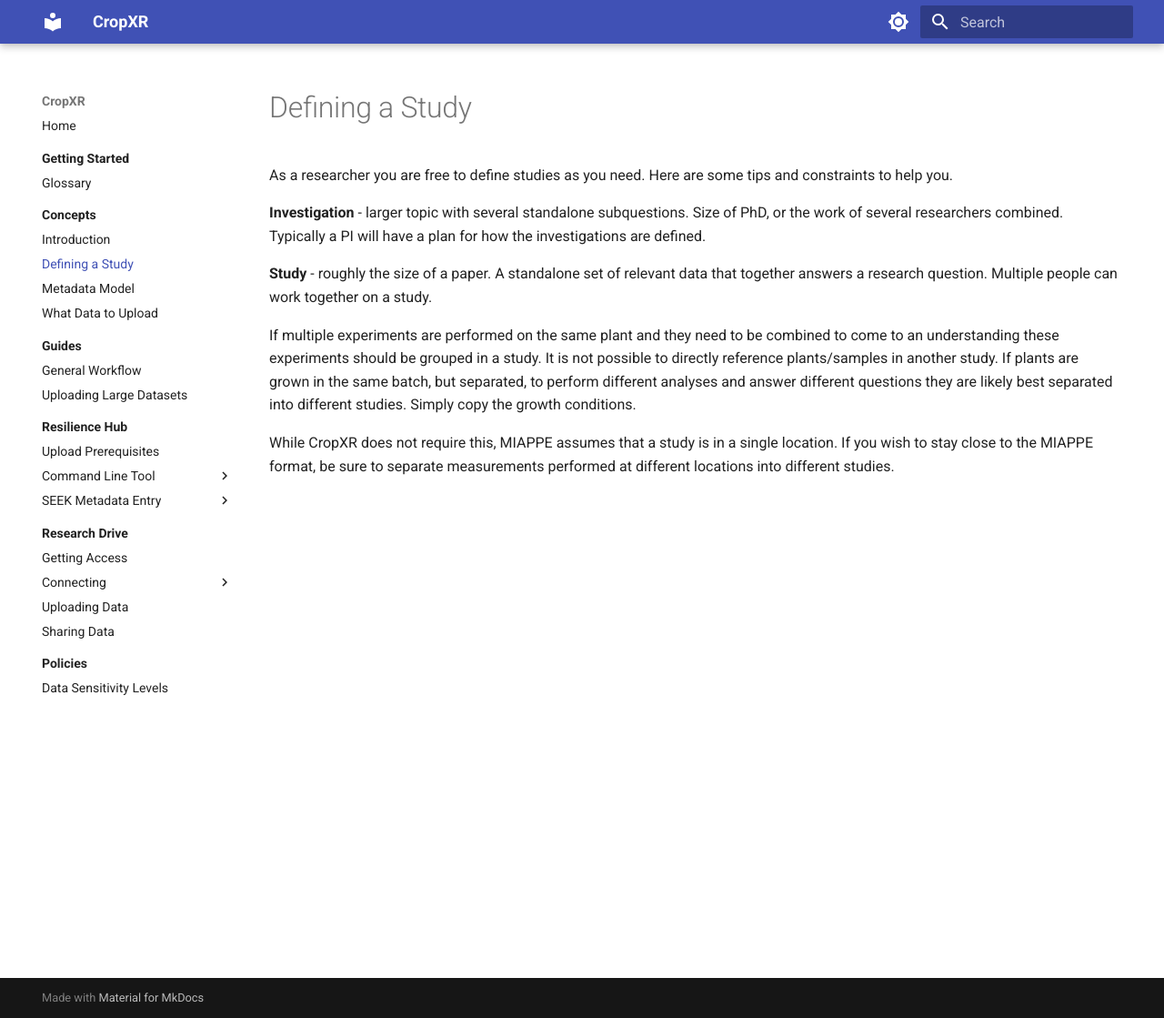
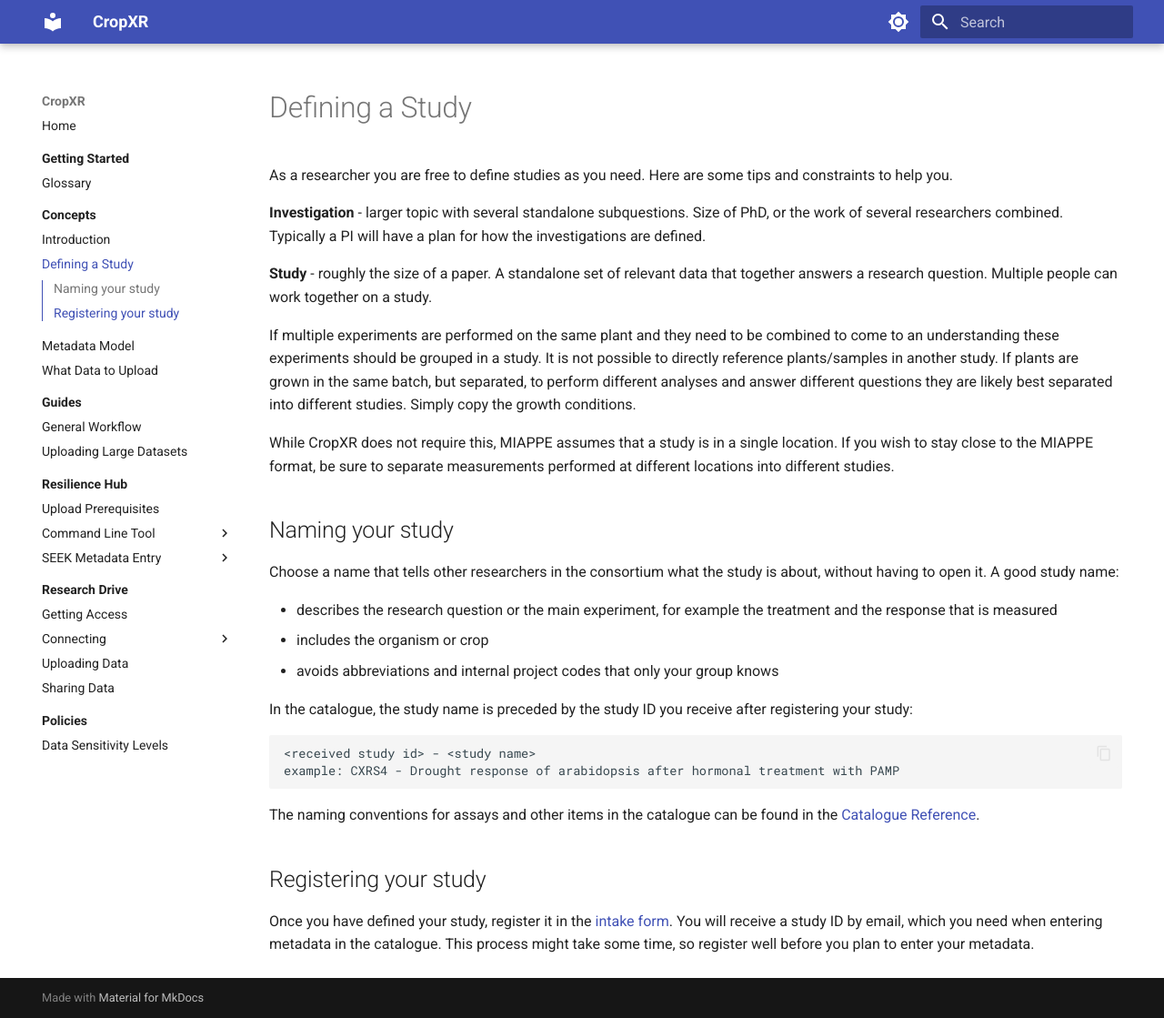
Before and after one commit to CropXR/documentation, an MkDocs documentation site: the page built from docs/concepts/defining-a-study.md, in a window 1280 px wide and 1119 px high. Shown: the whole window at 91% size. Built offline with MkDocs 1.6.1 and Material for MkDocs 9.7.7, drawn with Linux system fonts in a browser that asks for light colours.

Commit message:
Add study naming and registration guidance to Defining a Study

```diff
--- a/docs/concepts/defining-a-study.md
+++ b/docs/concepts/defining-a-study.md
@@ -1,3 +1,5 @@
+# Defining a Study
+
 As a researcher you are free to define studies as you need. Here are some tips and constraints to help you.
 
 **Investigation** - larger topic with several standalone subquestions. Size of PhD, or the work of several researchers combined. Typically a PI will have a plan for how the investigations are defined.
@@ -7,3 +9,22 @@ As a researcher you are free to define studies as you need. Here are some tips a
 If multiple experiments are performed on the same plant and they need to be combined to come to an understanding these experiments should be grouped in a study. It is not possible to directly reference plants/samples in another study. If plants are grown in the same batch, but separated, to perform different analyses and answer different questions they are likely best separated into different studies. Simply copy the growth conditions.
 
 While CropXR does not require this, MIAPPE assumes that a study is in a single location. If you wish to stay close to the MIAPPE format, be sure to separate measurements performed at different locations into different studies.
+
+## Naming your study
+
+Choose a name that tells other researchers in the consortium what the study is about, without having to open it. A good study name:
+
+- describes the research question or the main experiment, for example the treatment and the response that is measured
+- includes the organism or crop
+- avoids abbreviations and internal project codes that only your group knows
+
+In the catalogue, the study name is preceded by the study ID you receive after registering your study:
+
+    <received study id> - <study name>
+    example: CXRS4 - Drought response of arabidopsis after hormonal treatment with PAMP
+
+The naming conventions for assays and other items in the catalogue can be found in the [Catalogue Reference](../resilience-hub/seek/reference.md#naming-conventions).
+
+## Registering your study
+
+Once you have defined your study, register it in the [intake form](https://forms.cloud.microsoft/Pages/ResponsePage.aspx?id=TVJuCSlpMECM04q0LeCIe9rk7LtjOclKu9pKlmXMf-xUMzVUVFpYVkxZTE9VNTFXTVBMSU1EN1paTC4u). You will receive a study ID by email, which you need when entering metadata in the catalogue. This process might take some time, so register well before you plan to enter your metadata.
```
